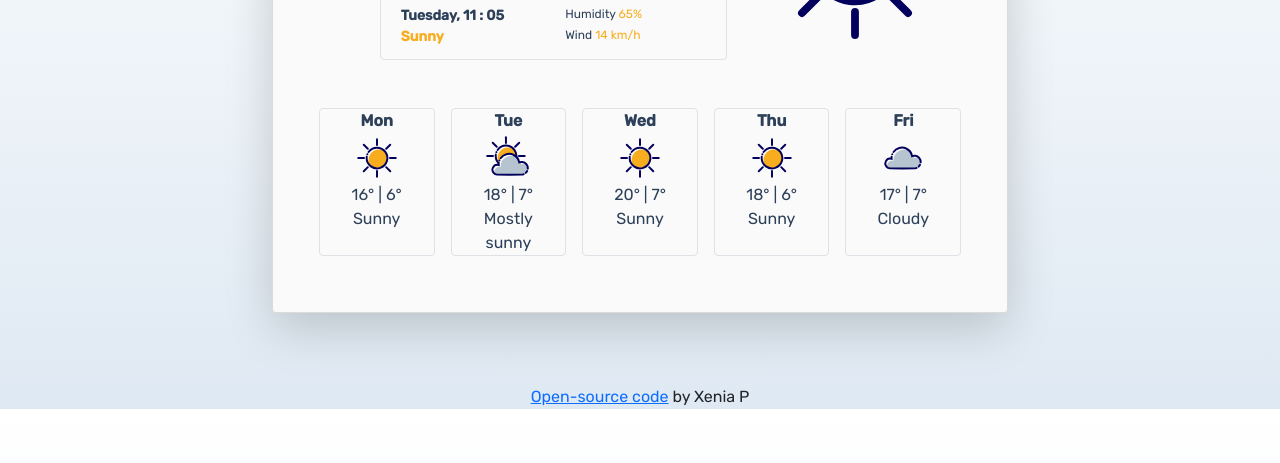
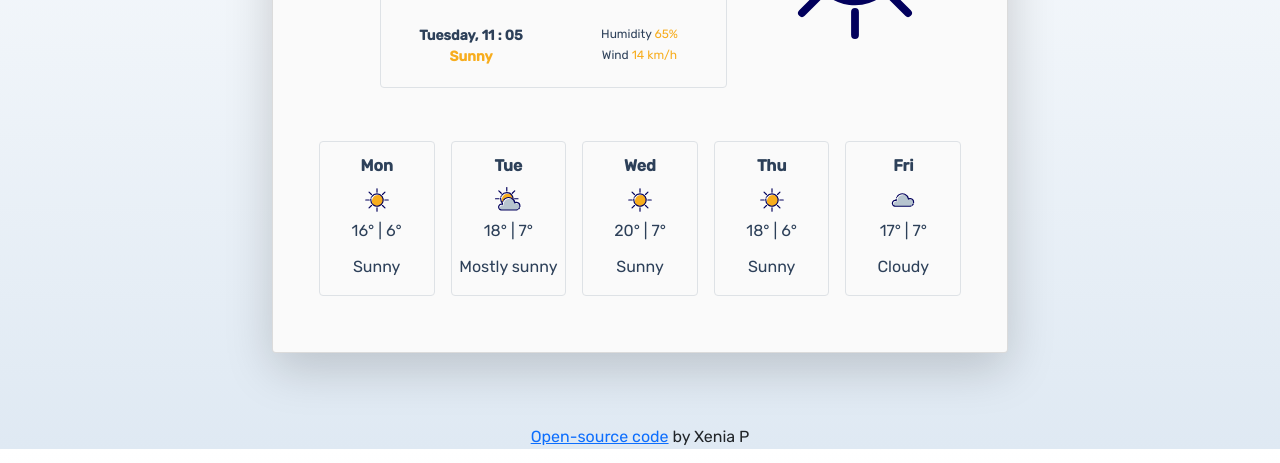
Before and after one commit to XENIAAPavlova/weather-app, a plain HTML site: page index.html in a window 1280 px wide. Shown: the part 337-800 px from the top of the page. Drawn offline with nearby package versions, Linux system fonts and the light colour scheme.

Commit message:
Changed the forecast css

```diff
--- a/index.html
+++ b/index.html
@@ -107,89 +107,89 @@
                 <br />
                 <div class="dailyForecast" id="forecast">
                   <div class="row justify-content-md-center">
-                    <div class="col-2 day 1 text-center border rounded mx-2">
+                    <div class="col-2 p-2 day 1 text-center border rounded mx-2" >
                       <div class="row">
-                        <div class="col-12 fw-bold">Mon</div>
+                        <div class="col-12 p-1 fw-bold">Mon</div>
                       </div>
                       <div class="row">
                         <div class="col-12 emoji">
-                          <img src="visuals/sun_v2.svg" alt width="50" />
+                          <img src="visuals/sun_v2.svg" alt width="30" />
                         </div>
                       </div>
                       <div class="row">
-                        <div class="col-12">16° | 6°</div>
+                        <div class="col-12 p-1">16° | 6°</div>
                       </div>
                       <div class="row">
-                        <div class="col-12">Sunny</div>
+                        <div class="col-12 p-2">Sunny</div>
                       </div>
                     </div>
-                    <div class="col-2 day 1 text-center border rounded mx-2">
+                    <div class="col-2 p-2 day 1 text-center border rounded mx-2">
                       <div class="row">
-                        <div class="col-12 fw-bold">Tue</div>
+                        <div class="col-12 p-1 fw-bold">Tue</div>
                       </div>
                       <div class="row">
                         <div class="col-12 emoji">
                           <div class="col-12 emoji">
-                            <img src="visuals/sun_cloud.svg" alt width="50" />
+                            <img src="visuals/sun_cloud.svg" alt width="30" />
                           </div>
                         </div>
                       </div>
                       <div class="row">
-                        <div class="col-12">18° | 7°</div>
+                        <div class="col-12 p-1">18° | 7°</div>
                       </div>
                       <div class="row">
-                        <div class="col-12">Mostly sunny</div>
+                        <div class="col-12 p-2">Mostly sunny</div>
                       </div>
                     </div>
 
-                    <div class="col-2 day 1 text-center border rounded mx-2">
+                    <div class="col-2 p-2 day 1 text-center border rounded mx-2">
                       <div class="row">
-                        <div class="col-12 fw-bold">Wed</div>
+                        <div class="col-12 p-1 fw-bold">Wed</div>
                       </div>
                       <div class="row">
                         <div class="col-12 emoji">
-                          <img src="visuals/sun_v2.svg" alt width="50" />
+                          <img src="visuals/sun_v2.svg" alt width="30" />
                         </div>
                       </div>
                       <div class="row">
-                        <div class="col-12">20° | 7°</div>
+                        <div class="col-12 p-1">20° | 7°</div>
                       </div>
                       <div class="row">
-                        <div class="col-12">Sunny</div>
+                        <div class="col-12 p-2">Sunny</div>
                       </div>
                     </div>
 
-                    <div class="col-2 day 1 text-center border rounded mx-2">
+                    <div class="col-2 p-2 day 1 text-center border rounded mx-2">
                       <div class="row">
-                        <div class="col-12 fw-bold">Thu</div>
+                        <div class="col-12 p-1 fw-bold">Thu</div>
                       </div>
                       <div class="row">
                         <div class="col-12 emoji">
-                          <img src="visuals/sun_v2.svg" alt width="50" />
+                          <img src="visuals/sun_v2.svg" alt width="30" />
                         </div>
                       </div>
                       <div class="row">
-                        <div class="col-12">18° | 6°</div>
+                        <div class="col-12 p-1">18° | 6°</div>
                       </div>
                       <div class="row">
-                        <div class="col-12">Sunny</div>
+                        <div class="col-12 p-2">Sunny</div>
                       </div>
                     </div>
 
-                    <div class="col-2 day 1 text-center border rounded mx-2">
+                    <div class="col-2 p-2 day 1 text-center border rounded mx-2">
                       <div class="row">
-                        <div class="col-12 fw-bold">Fri</div>
+                        <div class="col-12 p-1 fw-bold">Fri</div>
                       </div>
                       <div class="row">
                         <div class="col-12 emoji">
-                          <img src="visuals/simple_cloud.svg" alt width="50" />
+                          <img src="visuals/simple_cloud.svg" alt width="30" />
                         </div>
                       </div>
                       <div class="row">
-                        <div class="col-12">17° | 7°</div>
+                        <div class="col-12 p-1">17° | 7°</div>
                       </div>
                       <div class="row">
-                        <div class="col-12">Cloudy</div>
+                        <div class="col-12 p-2">Cloudy</div>
                       </div>
                     </div>
                   </div>
--- a/src/styles.css
+++ b/src/styles.css
@@ -32,12 +32,29 @@ body {
   color: #2d4059;
   font-size: 12px;
   font-family: rubik;
+  text-align: center;
+
 }
+#forecast {
+  display: block;
+  font-family: rubik;
+  font-size: 16px;
+  padding-top: 5px;
+}
+#forecastDetails{
+  padding-top: 10px;
+  padding-bottom: 10px;
+}
+
 #wind-indicator {
   color: #f7ad1e;
+  text-align: center;
+
 }
 #humidity-percentages {
   color: #f7ad1e;
+  text-align: center;
+
 }
 .dailyForecast {
   color: #2d4059;
@@ -51,8 +68,10 @@ body {
 }
 #city-name {
   display: block;
+  font-family: rubik;
   text-align: center;
   color: #f7ad1e;
+  margin-bottom: 20px !important;
   /* padding-left: 20px; */
 }
 #current-time {
@@ -61,6 +80,8 @@ body {
   padding-left: 20px;
   padding-top: 0px;
   font-family: rubik;
+  text-align: center;
+
 }
 #weather-description {
   color: #f7ad1e;
@@ -68,6 +89,9 @@ body {
   text-transform: capitalize;
   padding-left: 20px;
   font-family: rubik;
+  text-align: center;
+  margin-bottom: 20px;
+
 }
 .form-control:focus,
 .form-control {
--- a/src/weatherAPI.js
+++ b/src/weatherAPI.js
@@ -45,7 +45,7 @@ function returnLocation(response) {
 // дать аргумент с open weather и передать иконку в зависимости от описания в open weather
 
 function changeTheIcon(weatherSummary) {
-  if (weatherSummary === "Clear") {
+  if (weatherSummary === "clear") {
     return "visuals/sun_v2.svg";
   }
   if (weatherSummary === "few clouds") {
@@ -57,17 +57,17 @@ function changeTheIcon(weatherSummary) {
   if (weatherSummary === "broken clouds") {
     return "visuals/simple_cloud.svg";
   }
-  if (weatherSummary === "Drizzle") {
+  if (weatherSummary === "drizzle") {
     return "visuals/day_rain.svg";
   }
-  if (weatherSummary === "Rain") {
+  if (weatherSummary === "rain") {
     return "visuals/drops.svg";
   }
-  if (weatherSummary === "Thunderstorm") {
+  if (weatherSummary === "thunderstorm") {
     return "visuals/cloud_storm.svg";
   }
   if (weatherSummary === "snow") {
-    return "visuals/snow.svg";
+    return "visuals/cloud-snow.svg";
   }
   return "visuals/sun_cloud.svg";
 }
```
